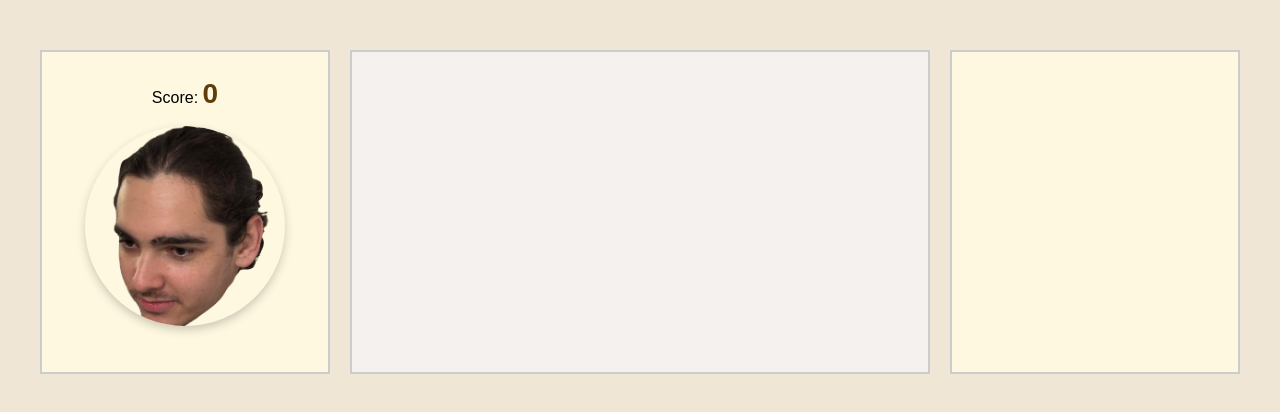
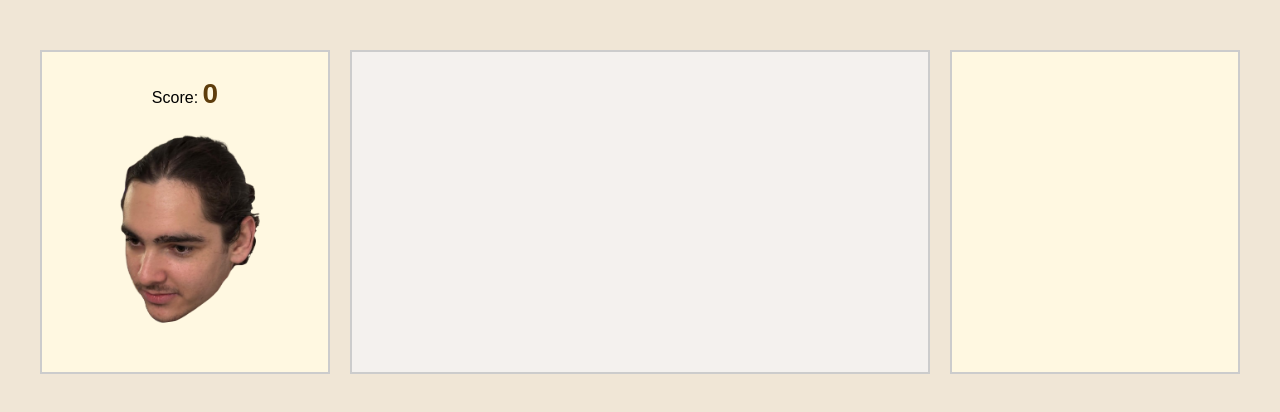
Before and after one commit to abel-scheidt/kclicker, a plain HTML site: page index.html in a window 1280 px wide. Drawn offline with Linux system fonts and the light colour scheme.

Commit message:
Update style.css

```diff
--- a/style.css
+++ b/style.css
@@ -23,13 +23,13 @@ body {
 #upgrade-area { background-color: #fff8e1; }
 
         #cookie {
-            width: 200px;
+            width: 180px;
             height: 200px;
             background-image: url('kauan.png');
             background-size: cover;
             background-position: center;
             background-repeat: no-repeat;
-            border-radius: 50%;
+            clip-path: polygon(48% 1%, 80% 10%, 94% 43%, 87% 70%, 78% 73%, 57% 96%, 33% 99%, 13% 69%, 12% 43%, 16% 18%);
             display: inline-block;
             cursor: pointer;
             transition: transform 0.1s, box-shadow 0.1s;
```
